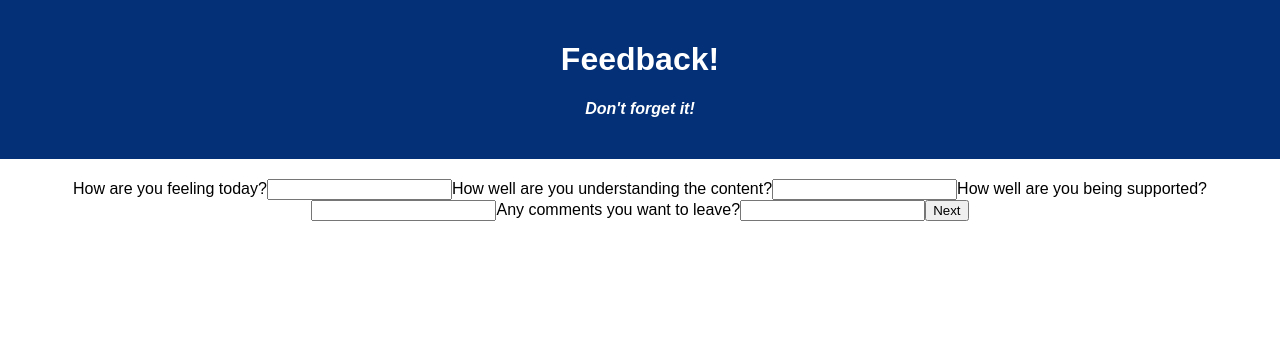
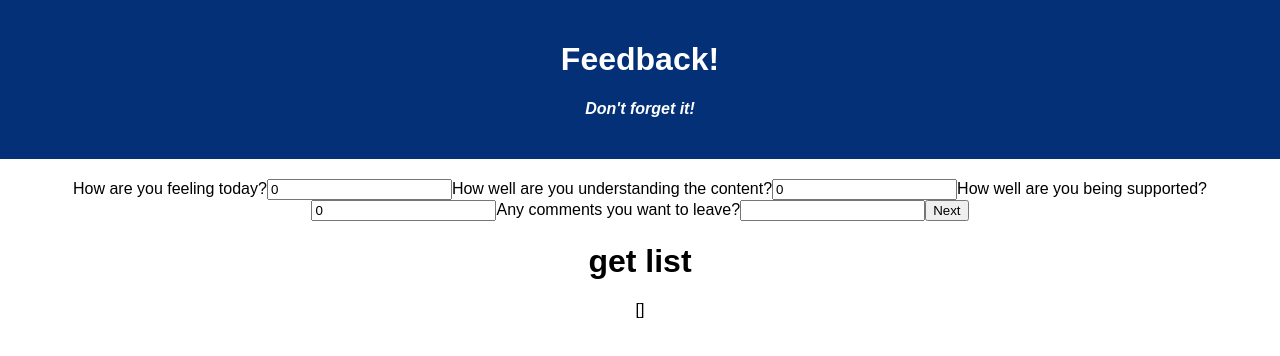
Before and after one commit to vang1100/weekend-redux-feedback-loop, a React (Vite) app: page / in a window 1280 px wide. Shown: the top 356 px of the page. Built offline with nearby package versions, Linux system fonts and the light colour scheme; no server answers.

Commit message:
fixed axios post

```diff
--- a/src/components/App/App.jsx
+++ b/src/components/App/App.jsx
@@ -14,10 +14,10 @@ function App() {
   const [feedback, setFeedback] = useState([]);
 
   // varibles for form
-  const [feeling, setFeeling] = useState();
-  const [understanding, setUnderstanding] = useState();
-  const [support, setSupport] = useState();
-  const [comments, setComments] = ("");
+  const [feeling, setFeeling] = useState(0);
+  const [understanding, setUnderstanding] = useState(0);
+  const [support, setSupport] = useState(0);
+  const [comments, setComments] = useState('');
 
 
   useEffect(() => {
@@ -51,7 +51,7 @@ function App() {
       understanding: understanding,
       support: support,
       comments: comments
-    }
+    };
 
     // POST route
 
@@ -61,7 +61,7 @@ function App() {
 
         //clear out inputs
 
-        setFeeling();
+        getFeedback();
       })
       .catch((error) =>{
         console.log(error);
@@ -95,7 +95,8 @@ function App() {
     <button type="submit">Next</button>
   </form>
 
-
+      <h1>get list</h1>
+      <p>{JSON.stringify(feedback)}</p>
     </div>
   );
 }
```
Also changed, not shown: 1 other file (tests, documents, lock files or other folders).
